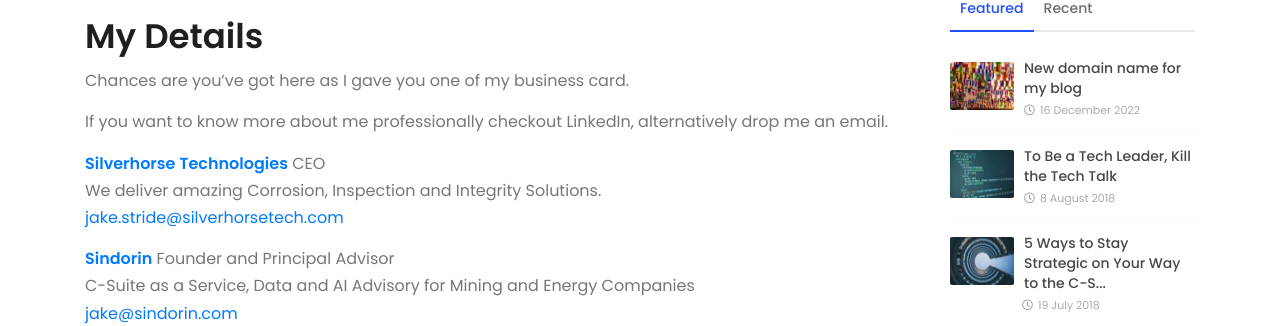
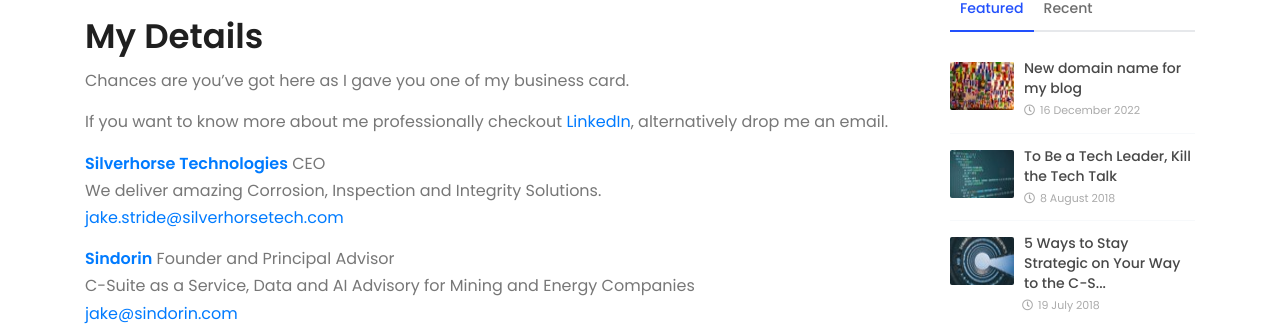
Before and after one commit to jstride/my-blog, a Jekyll site: the page built from details/index.md, in a window 1280 px wide. Shown: the part 133-459 px from the top of the page. Built offline with Jekyll 4.4.1, drawn with Linux system fonts in a browser that asks for light colours; some web fonts are replaced; part of the change alters nothing that is shown.

```diff
--- a/details/index.md
+++ b/details/index.md
@@ -6,7 +6,7 @@ noindex: true
 ---
 Chances are you've got here as I gave you one of my business card.
 
-If you want to know more about me professionally checkout LinkedIn, alternatively drop me an email.
+If you want to know more about me professionally checkout [LinkedIn](https://www.linkedin.com/in/jakestride/), alternatively drop me an email.
 
 **[Silverhorse Technologies](https://www.silverhorsetech.com)** CEO
 We deliver amazing Corrosion, Inspection and Integrity Solutions.
```
